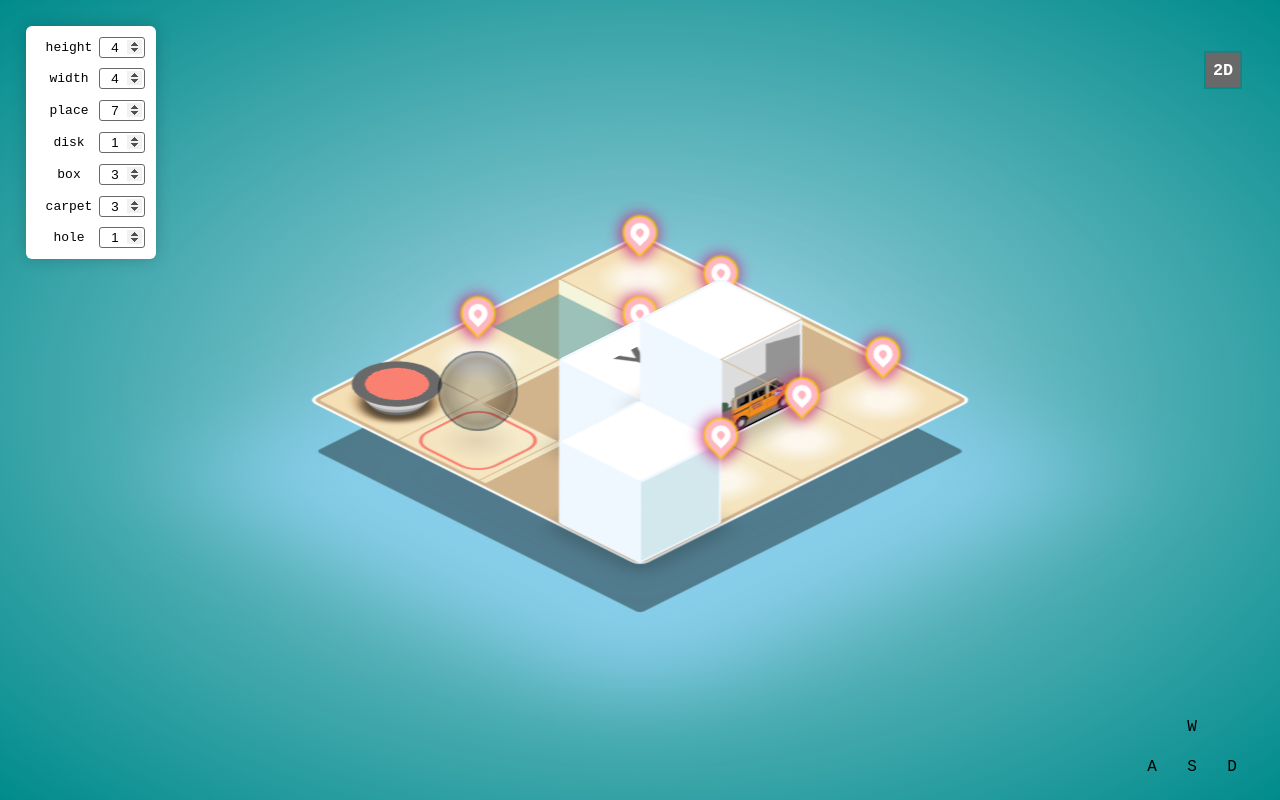
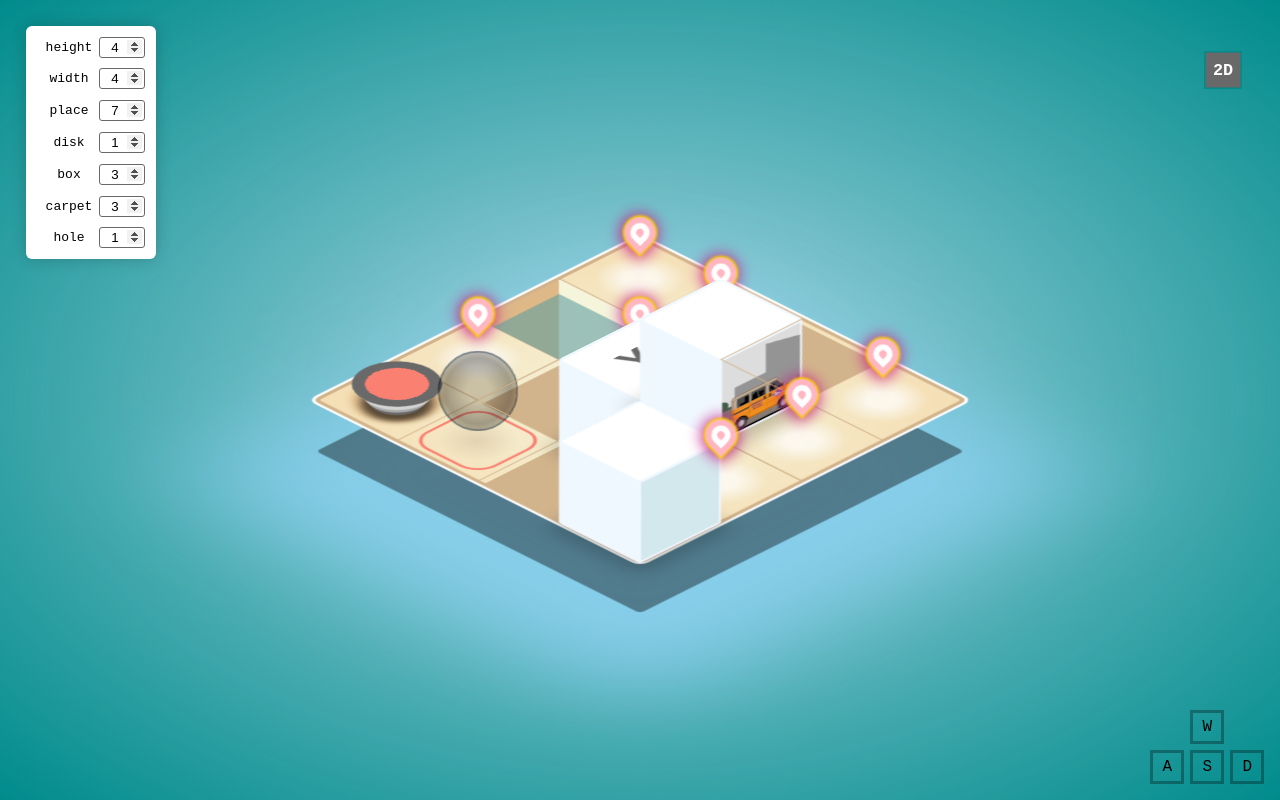
Before and after one commit to ctyamashita/wasd-movement, a plain HTML site: page index.html in a window 1280 px wide. Drawn offline with Linux system fonts and the light colour scheme.

Commit message:
adding css to wasd keys display

```diff
--- a/moviment.js
+++ b/moviment.js
@@ -383,12 +383,12 @@ wKey.onkeyup = (e) => {
 document.addEventListener('keydown', (e) => {
   const keyPressed = e.key;
   if (['w','a','s','d'].includes(keyPressed)) {
-    document.querySelector(`.${keyPressed}-key`).style.outline = 'solid 4px';
+    document.querySelector(`.${keyPressed}-key`).style.outlineColor = 'black';
   }
 });
 document.addEventListener('keyup', (e) => {
   const keyPressed = e.key;
   if (['w','a','s','d'].includes(keyPressed)) {
-    document.querySelector(`.${keyPressed}-key`).style.outline = 'none';
+    document.querySelector(`.${keyPressed}-key`).style.outlineColor = 'rgba(0, 0, 0, .3)';
   }
 });
--- a/style.css
+++ b/style.css
@@ -799,9 +799,16 @@ input[type=number]::-webkit-inner-spin-button {
   justify-self: center;
   align-items: center;
   margin: 0 auto;
-
+  outline: solid 3px rgba(0,0,0,.3);
+  outline-offset: -6px;
+  transition: .3s;
 }
 
 div:has(.w-key) {
   width: 120px;
 }
+
+.w-key p, .a-key p, .s-key p, .d-key p {
+  width: inherit;
+  text-align: center;
+}
```
